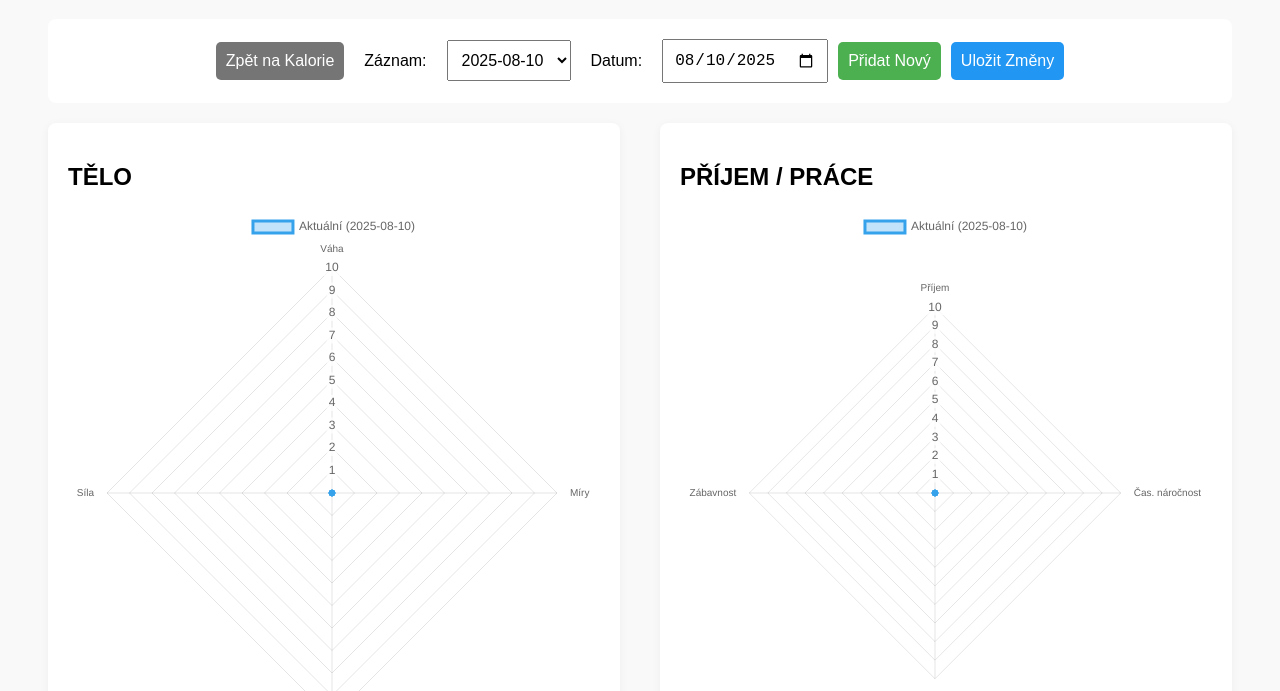
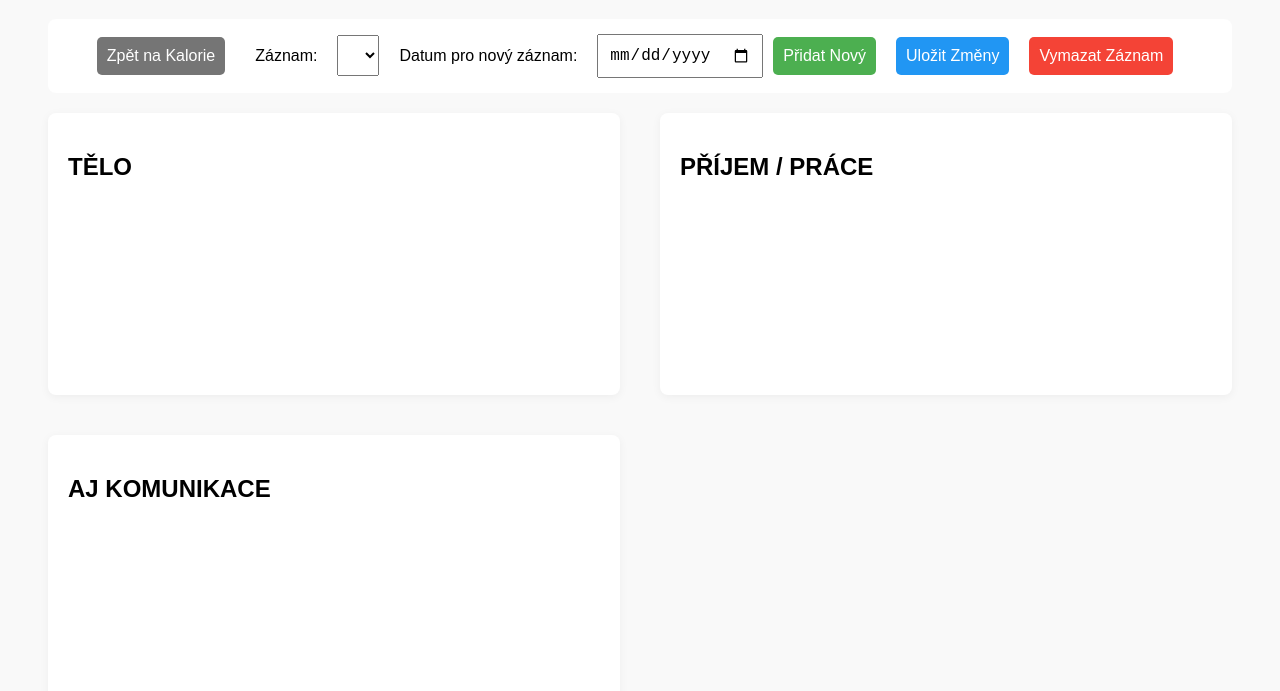
Before and after one commit to bilycze-sys/kaloricka-tabulka, a website: page public/grafy.html in a window 1280 px wide. Both pictures are taken after a click on the button "Přidat Nový". Shown: the part 109-800 px from the top of the page. Drawn offline with nearby package versions, Linux system fonts and the light colour scheme; no server answers.

Commit message:
Vylepšení ovládání grafů: přidání, mazání a úprava záznamů

```diff
--- a/data.json
+++ b/data.json
@@ -4,7 +4,7 @@
     "kalorie": [2010, 2240, 1410, 2580, 2560, 2030, 1590],
     "pocit": "Dobrý",
     "vazeni": {
-      "stav": "nevážení",
+      "stav": "128,3 kg 33% tuku  126 cm",
       "vaha_kg": 125.6,
       "tuk_procenta": 31.3
     },
--- a/public/grafy.html
+++ b/public/grafy.html
@@ -10,8 +10,8 @@
         .main-container { max-width: 1200px; margin: auto; padding: 20px; }
         .graf-grid { display: grid; grid-template-columns: repeat(auto-fit, minmax(400px, 1fr)); gap: 40px; }
         .graf-kontejner { padding: 20px; background: #fff; border-radius: 8px; box-shadow: 0 2px 10px rgba(0,0,0,0.05); }
-        .ovladani-panel { text-align: center; margin: 20px 0; padding: 15px; background: #fff; border-radius: 8px; display: flex; justify-content: center; align-items: center; flex-wrap: wrap; }
-        .ovladani-panel label, .ovladani-panel select, .ovladani-panel button, .ovladani-panel input { font-size: 16px; padding: 10px; margin: 5px; }
+        .ovladani-panel { text-align: center; margin: 20px 0; padding: 15px; background: #fff; border-radius: 8px; display: flex; justify-content: center; align-items: center; flex-wrap: wrap; gap: 10px; }
+        .ovladani-panel label, .ovladani-panel select, .ovladani-panel button, .ovladani-panel input { font-size: 16px; padding: 10px; }
         .ovladaci-prvky { margin-top: 20px; display: grid; grid-template-columns: 1fr; gap: 10px; }
         .ovladaci-prvek { display: flex; justify-content: space-between; align-items: center; padding: 5px 0; border-bottom: 1px solid #eee; }
         .ovladaci-prvek label { font-weight: bold; color: #555; }
@@ -27,30 +27,18 @@
             <label for="vyber-mesice">Záznam:</label>
             <select id="vyber-mesice"></select>
 
-            <!-- === ZDE JE NOVÉ POLÍČKO PRO DATUM === -->
-            <label for="vyber-datum">Datum:</label>
+            <label for="vyber-datum">Datum pro nový záznam:</label>
             <input type="date" id="vyber-datum">
+            <button id="pridat-zaznam">Přidat Nový</button>
 
-            <button id="pridat-zaznam">Přidat Nový</button>
             <button id="ulozit-grafy">Uložit Změny</button>
+            <button id="vymazat-zaznam">Vymazat Záznam</button> <!-- === NOVÉ TLAČÍTKO === -->
         </div>
 
         <div class="graf-grid">
-            <div class="graf-kontejner">
-                <h2>TĚLO</h2>
-                <canvas id="graf-telo"></canvas>
-                <div class="ovladaci-prvky" id="ovladace-telo"></div>
-            </div>
-            <div class="graf-kontejner">
-                <h2>PŘÍJEM / PRÁCE</h2>
-                <canvas id="graf-prace"></canvas>
-                <div class="ovladaci-prvky" id="ovladace-prace"></div>
-            </div>
-            <div class="graf-kontejner">
-                <h2>AJ KOMUNIKACE</h2>
-                <canvas id="graf-jazyk"></canvas>
-                <div class="ovladaci-prvky" id="ovladace-jazyk"></div>
-            </div>
+            <div class="graf-kontejner"><h2>TĚLO</h2><canvas id="graf-telo"></canvas><div class="ovladaci-prvky" id="ovladace-telo"></div></div>
+            <div class="graf-kontejner"><h2>PŘÍJEM / PRÁCE</h2><canvas id="graf-prace"></canvas><div class="ovladaci-prvky" id="ovladace-prace"></div></div>
+            <div class="graf-kontejner"><h2>AJ KOMUNIKACE</h2><canvas id="graf-jazyk"></canvas><div class="ovladaci-prvky" id="ovladace-jazyk"></div></div>
         </div>
     </div>
     <script src="grafy.js"></script>
--- a/public/grafy.js
+++ b/public/grafy.js
@@ -3,7 +3,7 @@ document.addEventListener('DOMContentLoaded', () => {
     let vsechnaData = [];
     let aktualniIndex = 0;
     const vyberMesiceEl = document.getElementById('vyber-mesice');
-    const vyberDatumEl = document.getElementById('vyber-datum'); // Nový element pro datum
+    const vyberDatumEl = document.getElementById('vyber-datum');
 
     const definiceGrafu = {
         telo: { id: 'graf-telo', ovladaceId: 'ovladace-telo', labels: ['Váha', 'Míry', 'Body Fat %', 'Síla'] },
@@ -17,29 +17,19 @@ document.addEventListener('DOMContentLoaded', () => {
         const aktualniZaznam = vsechnaData[aktualniIndex];
         const predchoziZaznam = aktualniIndex > 0 ? vsechnaData[aktualniIndex - 1] : null;
 
-        // === ZMĚNA: Naplnění políčka s datem ===
-        vyberDatumEl.value = aktualniZaznam.datum;
-
         for (const [nazev, definice] of Object.entries(definiceGrafu)) {
             const aktualniHodnoty = Object.values(aktualniZaznam[nazev]);
             const datasets = [{
-                label: `Aktuální (${aktualniZaznam.datum})`,
+                label: `Záznam (${aktualniZaznam.datum})`,
                 data: aktualniHodnoty,
-                fill: true,
-                backgroundColor: 'rgba(54, 162, 235, 0.3)',
-                borderColor: 'rgb(54, 162, 235)',
-                pointBackgroundColor: 'rgb(54, 162, 235)',
+                fill: true, backgroundColor: 'rgba(54, 162, 235, 0.3)', borderColor: 'rgb(54, 162, 235)',
             }];
 
             if (predchoziZaznam) {
-                const predchoziHodnoty = Object.values(predchoziZaznam[nazev]);
                 datasets.push({
                     label: `Předchozí (${predchoziZaznam.datum})`,
-                    data: predchoziHodnoty,
-                    fill: true,
-                    backgroundColor: 'rgba(201, 203, 207, 0.3)',
-                    borderColor: 'rgb(201, 203, 207)',
-                    pointBackgroundColor: 'rgb(201, 203, 207)',
+                    data: Object.values(predchoziZaznam[nazev]),
+                    fill: true, backgroundColor: 'rgba(201, 203, 207, 0.3)', borderColor: 'rgb(201, 203, 207)',
                 });
             }
 
@@ -54,8 +44,7 @@ document.addEventListener('DOMContentLoaded', () => {
     };
 
     const vyplnOvladace = (nazev, data) => {
-        const { ovladaceId } = definiceGrafu[nazev];
-        const kontejner = document.getElementById(ovladaceId);
+        const kontejner = document.getElementById(definiceGrafu[nazev].ovladaceId);
         kontejner.innerHTML = '';
         for (const [label, hodnota] of Object.entries(data)) {
             const div = document.createElement('div');
@@ -67,8 +56,8 @@ document.addEventListener('DOMContentLoaded', () => {
     };
 
     const naplnDropdown = () => {
+        const vybranaHodnota = vyberMesiceEl.value;
         vyberMesiceEl.innerHTML = '';
-        // Seřadíme data od nejnovějšího po nejstarší pro lepší přehlednost v menu
         vsechnaData.sort((a, b) => new Date(b.datum) - new Date(a.datum));
         vsechnaData.forEach((zaznam, index) => {
             const option = document.createElement('option');
@@ -76,8 +65,22 @@ document.addEventListener('DOMContentLoaded', () => {
             option.textContent = zaznam.datum;
             vyberMesiceEl.appendChild(option);
         });
-        // Po seřazení bude nejnovější vždy na indexu 0
-        vyberMesiceEl.value = aktualniIndex;
+        vyberMesiceEl.value = vybranaHodnota || 0;
+        aktualniIndex = Number(vyberMesiceEl.value);
+    };
+
+    const ulozVsechnaData = async (dataKUlozeni, zprava) => {
+        try {
+            await fetch('/api/grafy-data', {
+                method: 'POST', headers: {'Content-Type': 'application/json'},
+                body: JSON.stringify(dataKUlozeni)
+            });
+            alert(zprava);
+            nactiData();
+        } catch (error) {
+            console.error("Chyba při ukládání:", error);
+            alert('Chyba při ukládání!');
+        }
     };
 
     const nactiData = async () => {
@@ -85,20 +88,34 @@ document.addEventListener('DOMContentLoaded', () => {
             const response = await fetch('/api/grafy-data');
             vsechnaData = await response.json();
             if (vsechnaData.length === 0) {
-                pridejNovyZaznam(true);
+                // Pokud nemáme data, nic nedělej, čekej na akci uživatele
             } else {
-                aktualniIndex = 0; // Začneme na nejnovějším záznamu
+                aktualniIndex = 0;
                 naplnDropdown();
                 vykresliVse();
             }
-        } catch (error) {
-            console.error("Chyba při načítání dat:", error);
-        }
+        } catch (error) { console.error("Chyba při načítání dat:", error); }
     };
 
-    const ulozData = async () => {
-        // === ZMĚNA: Načteme i hodnotu z políčka pro datum ===
-        vsechnaData[aktualniIndex].datum = vyberDatumEl.value;
+    // === NOVÁ, VYLEPŠENÁ FUNKCE PRO PŘIDÁNÍ ZÁZNAMU ===
+    function pridejNovyZaznam() {
+        const zvoleneDatum = vyberDatumEl.value;
+        if (!zvoleneDatum) {
+            alert("Prosím, vyberte datum pro nový záznam.");
+            return;
+        }
+
+        const posledniZaznam = vsechnaData.length > 0 ? vsechnaData[0] : definiceGrafu;
+        const novyZaznam = JSON.parse(JSON.stringify(posledniZaznam));
+        novyZaznam.datum = zvoleneDatum;
+
+        vsechnaData.push(novyZaznam);
+        ulozVsechnaData(vsechnaData, `Nový záznam pro datum ${zvoleneDatum} byl přidán.`);
+    }
+
+    // === NOVÁ, VYLEPŠENÁ FUNKCE PRO ULOŽENÍ ZMĚN ===
+    function ulozAktualniZaznam() {
+        if(vsechnaData.length === 0) return alert("Není co ukládat. Přidejte první záznam.");
 
         for (const [nazev, definice] of Object.entries(definiceGrafu)) {
             for (const label of Object.keys(vsechnaData[aktualniIndex][nazev])) {
@@ -106,35 +123,20 @@ document.addEventListener('DOMContentLoaded', () => {
                 vsechnaData[aktualniIndex][nazev][label] = Number(inputEl.value);
             }
         }
+        ulozVsechnaData(vsechnaData, `Změny pro záznam ${vsechnaData[aktualniIndex].datum} byly uloženy.`);
+    }
 
-        try {
-            await fetch('/api/grafy-data', {
-                method: 'POST', headers: {'Content-Type': 'application/json'},
-                body: JSON.stringify(vsechnaData)
-            });
-            alert('Data uložena!');
-            // Znovu naplníme dropdown, aby se aktualizovalo datum, pokud bylo změněno
-            naplnDropdown();
-            vykresliVse();
-        } catch (error) {
-            console.error("Chyba při ukládání:", error);
-            alert('Chyba při ukládání!');
+    // === ÚPLNĚ NOVÁ FUNKCE PRO MAZÁNÍ ===
+    function vymazAktualniZaznam() {
+        if(vsechnaData.length === 0) return alert("Není co mazat.");
+
+        const zaznamK_smazani = vsechnaData[aktualniIndex];
+        const potvrzeni = confirm(`Opravdu si přejete trvale smazat záznam pro datum ${zaznamK_smazani.datum}?`);
+
+        if (potvrzeni) {
+            vsechnaData.splice(aktualniIndex, 1);
+            ulozVsechnaData(vsechnaData, `Záznam ${zaznamK_smazani.datum} byl smazán.`);
         }
-    };
-
-    function pridejNovyZaznam(jenVytvorit = false) {
-        const posledniZaznam = vsechnaData.length > 0 ? vsechnaData[0] : JSON.parse(JSON.stringify(definiceGrafu));
-        const novyZaznam = JSON.parse(JSON.stringify(posledniZaznam));
-        novyZaznam.datum = new Date().toISOString().split('T')[0];
-
-        vsechnaData.push(novyZaznam);
-        aktualniIndex = vsechnaData.length - 1; // Nový záznam je dočasně poslední
-        naplnDropdown(); // Seřadí data a nastaví index na 0 (nový záznam)
-        aktualniIndex = 0; // Ujistíme se, že jsme na novém záznamu
-        vyberMesiceEl.value = aktualniIndex;
-        vykresliVse();
-
-        if (!jenVytvorit) ulozData();
     }
 
     vyberMesiceEl.addEventListener('change', (e) => {
@@ -142,8 +144,9 @@ document.addEventListener('DOMContentLoaded', () => {
         vykresliVse();
     });
 
-    document.getElementById('ulozit-grafy').addEventListener('click', ulozData);
-    document.getElementById('pridat-zaznam').addEventListener('click', () => pridejNovyZaznam());
+    document.getElementById('ulozit-grafy').addEventListener('click', ulozAktualniZaznam);
+    document.getElementById('pridat-zaznam').addEventListener('click', pridejNovyZaznam);
+    document.getElementById('vymazat-zaznam').addEventListener('click', vymazAktualniZaznam);
 
     nactiData();
 });
--- a/public/style.css
+++ b/public/style.css
@@ -104,3 +104,8 @@ button {
 #pridat-zaznam {
     background-color: #4CAF50; /* Zelená */
 }
+
+/* === NOVÝ STYL PRO MAZACÍ TLAČÍTKO === */
+#vymazat-zaznam {
+    background-color: #f44336; /* Červená */
+}
```
